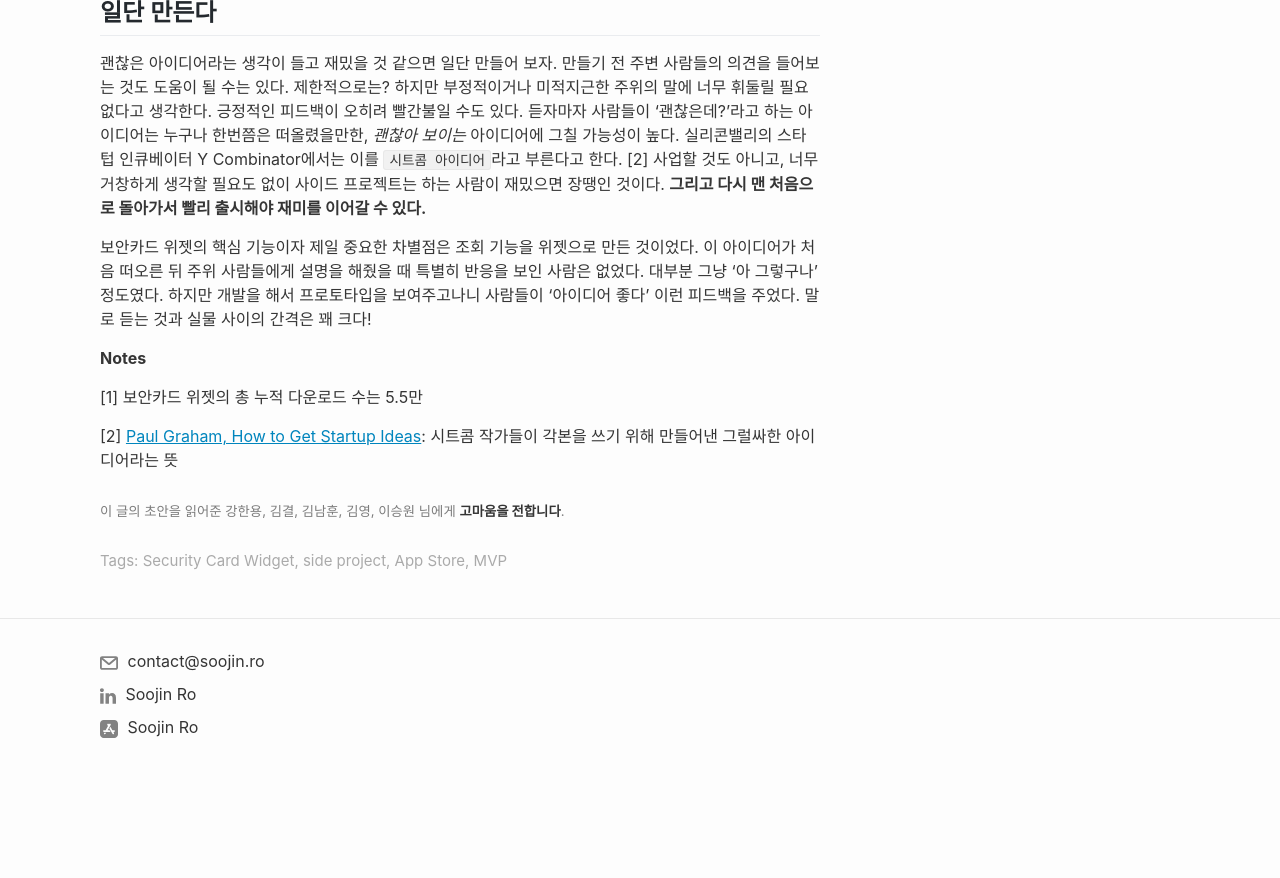
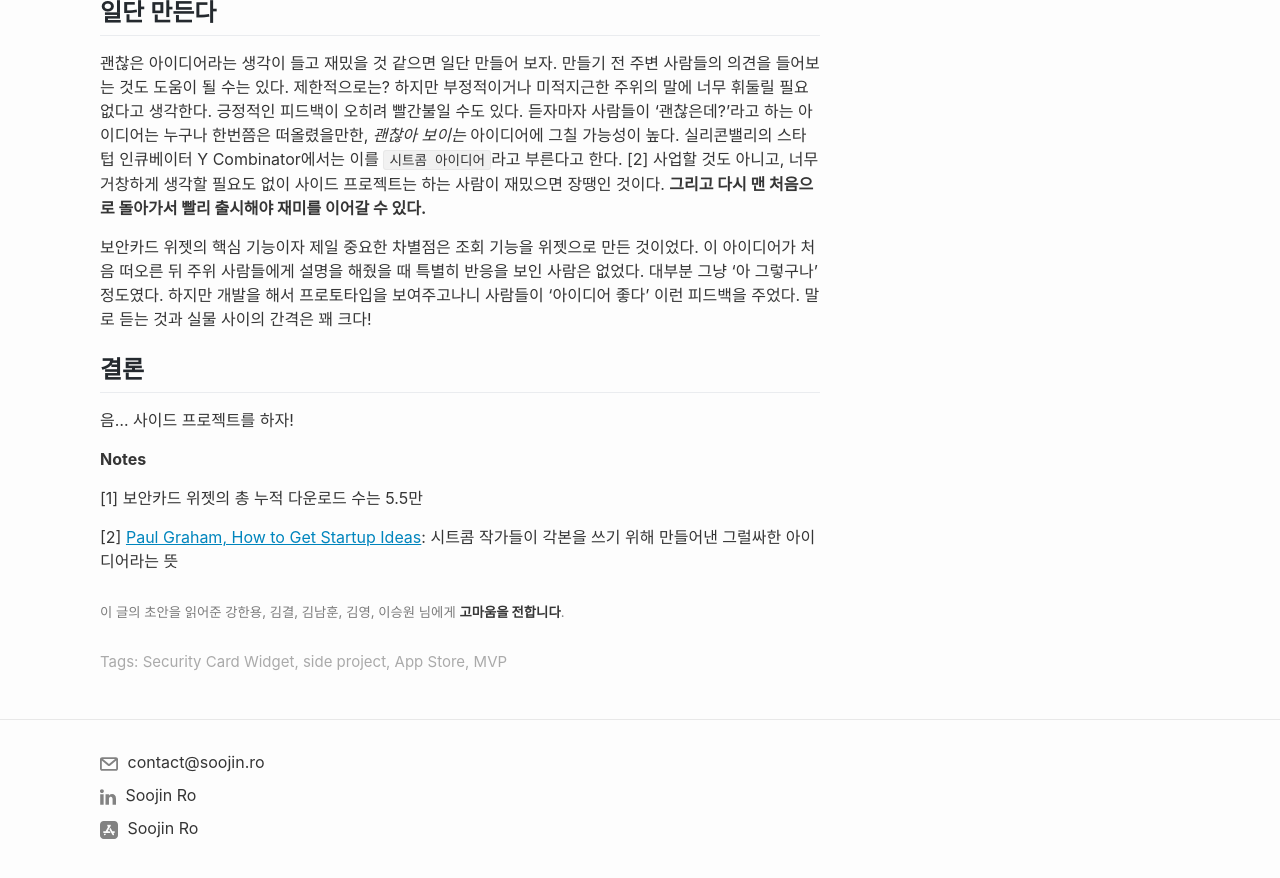
Before and after one commit to nsoojin/nsoojin.github.io, a Jekyll site: the page built from _posts/2018-09-12-lessons-from-my-side-project.md, in a window 1280 px wide and 900 px high, scrolled down 3821 px. Shown: the top 878 px of the window. Built offline with Jekyll 4.4.1, drawn with Linux system fonts in a browser that asks for light colours; before the commit the page ends 4620 px from its top, so only the background shows below that.

Commit message:
second draft

```diff
--- a/_posts/2018-09-12-lessons-from-my-side-project.md
+++ b/_posts/2018-09-12-lessons-from-my-side-project.md
@@ -84,6 +84,10 @@ meta: {}
 
 보안카드 위젯의 핵심 기능이자 제일 중요한 차별점은 조회 기능을 위젯으로 만든 것이었다. 이 아이디어가 처음 떠오른 뒤 주위 사람들에게 설명을 해줬을 때 특별히 반응을 보인 사람은 없었다. 대부분 그냥 ‘아 그렇구나’ 정도였다. 하지만 개발을 해서 프로토타입을 보여주고나니 사람들이 ‘아이디어 좋다’ 이런 피드백을 주었다. 말로 듣는 것과 실물 사이의 간격은 꽤 크다!
 
+## 결론
+
+음... 사이드 프로젝트를 하자!
+
 **Notes**
 
 [1] 보안카드 위젯의 총 누적 다운로드 수는 5.5만
```
